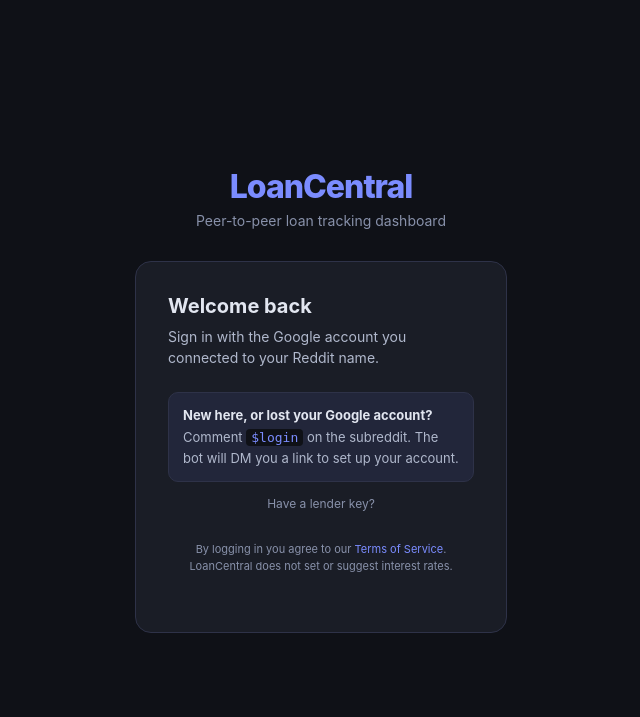
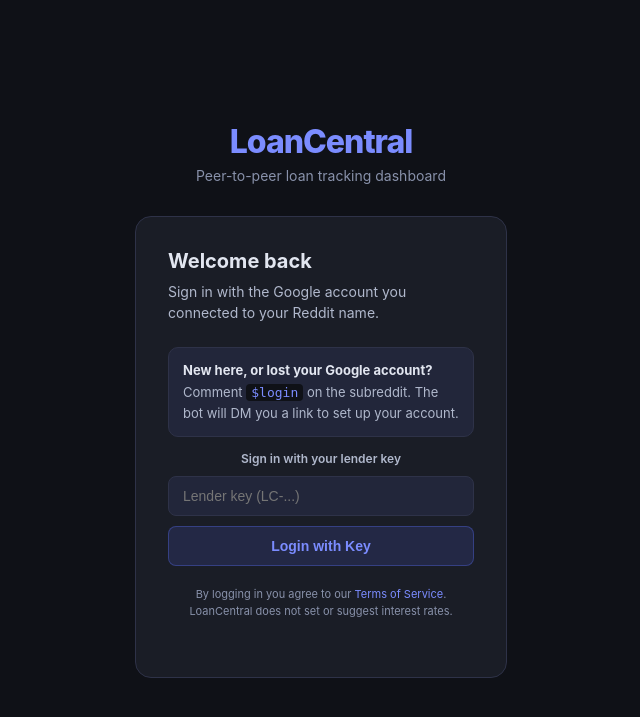
Before and after one commit to TreeHooman/LoanCentral-Test, a Flask app: page /login in a window 1280 px wide. Shown: the top 717 px of the page, without its empty margins (319-959 px from the left). Run offline with Flask 3, Linux system fonts and the light colour scheme.

Commit message:
fix(login): show the key form open until Google sign-in is configured
Without GOOGLE_CLIENT_ID the Google button is hidden, so the page's only way
in was a collapsed "Have a lender key?" toggle and it looked broken. The key
form is now open under "Sign in with your lender key" until Google is set up;
afterwards it is tucked away again.

Co-Authored-By: Claude Opus 5.5 <noreply@anthropic.com>

```diff
--- a/api/templates/login.html
+++ b/api/templates/login.html
@@ -44,6 +44,7 @@
     .key-login { margin-top: 14px; }
     .key-login summary { cursor: pointer; color: var(--muted); font-size: 12px; text-align: center; list-style: none; margin-bottom: 10px; }
     .key-login summary::-webkit-details-marker { display: none; }
+    .key-login[open] summary { color: var(--text2); font-weight: 600; }
     .btn-dev { display: block; text-align: center; width: 100%; padding: 10px; background: var(--surface2); border: 1px dashed var(--border); border-radius: 8px; color: var(--muted); font-size: 13px; text-decoration: none; transition: all 0.15s; }
     .btn-dev:hover { border-color: var(--accent); color: var(--accent-h); }
     .dev-badge { display: inline-block; background: rgba(241,196,15,0.15); color: var(--yellow); font-size: 10px; font-weight: 700; padding: 2px 6px; border-radius: 4px; text-transform: uppercase; vertical-align: middle; margin-left: 6px; }
@@ -100,8 +101,10 @@
       The bot will DM you a link to set up your account.
     </div>
 
-    <details class="key-login">
-    <summary>Have a lender key?</summary>
+    {# Until Google sign-in is configured the key is the only way in, so it is
+       shown open with a plain heading instead of a toggle. #}
+    <details class="key-login" {% if not google_ready %}open{% endif %}>
+    <summary>{% if google_ready %}Have a lender key?{% else %}Sign in with your lender key{% endif %}</summary>
     <form id="keyForm" onsubmit="submitKey(event)" style="display:flex;flex-direction:column;gap:10px">
       <input type="password" id="keyInput" placeholder="Lender key (LC-...)"
         style="background:var(--surface2);border:1px solid var(--border);border-radius:8px;padding:11px 14px;color:var(--text);font-size:14px;outline:none;width:100%"
```
Also changed, not shown: tests/test_smoke_realdb.py (+20 -0 lines).
